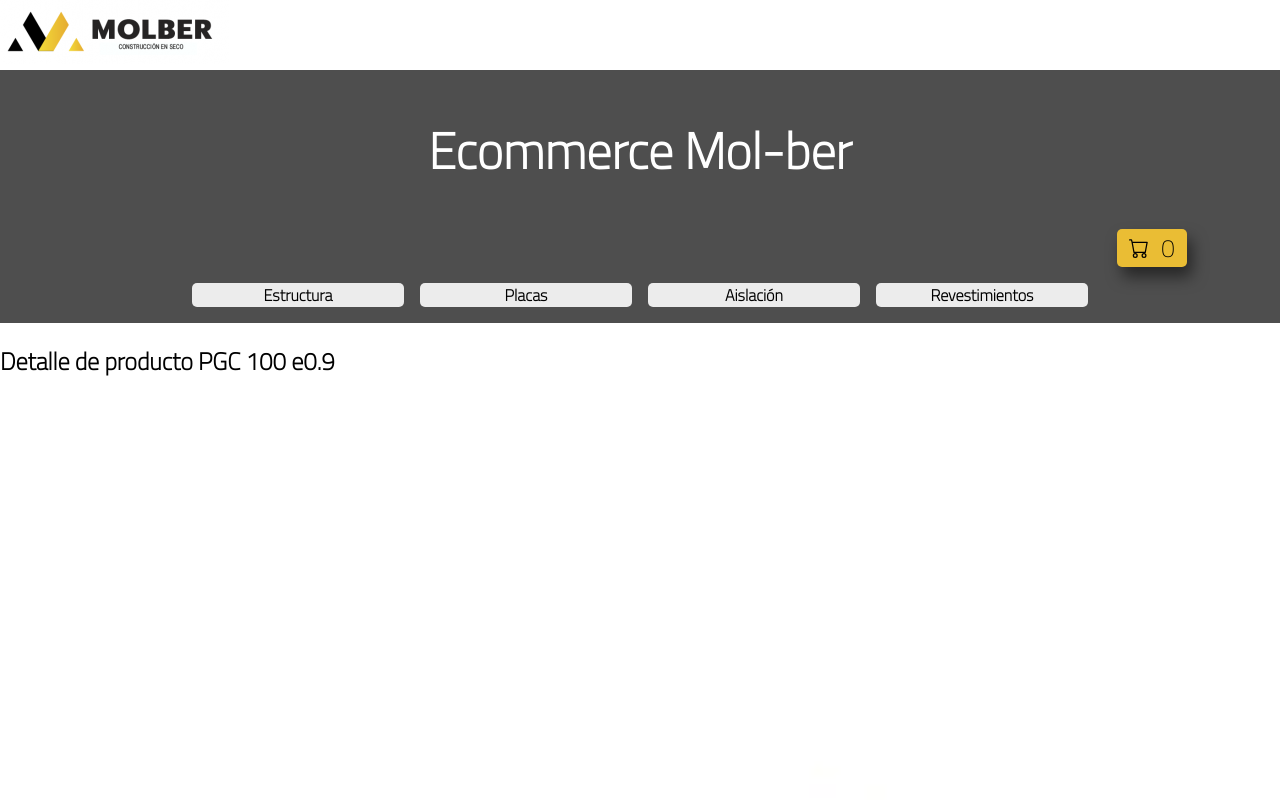
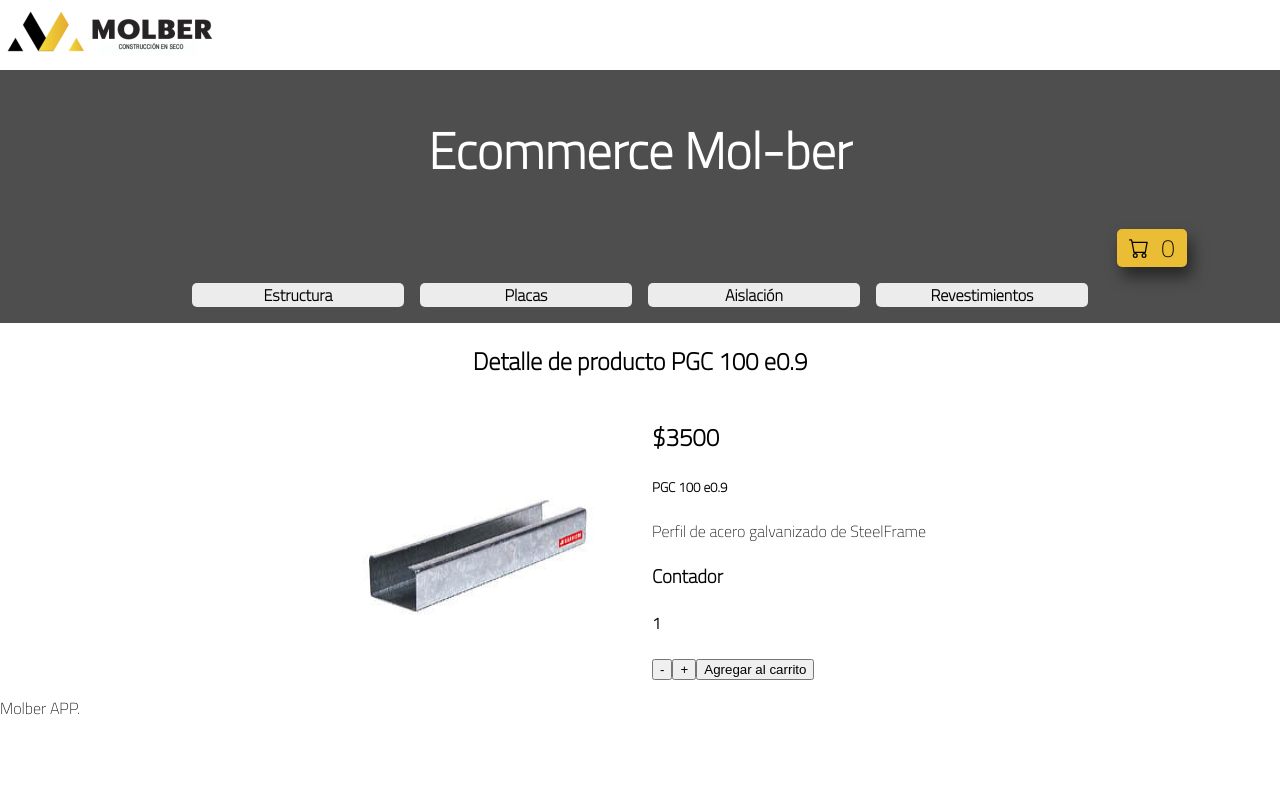
Before and after one commit to GonzaSebastian/react-toledo, a React (Create React App) app: page /item/1 in a window 1280 px wide. Shown: the top 800 px of the page. Built offline with nearby package versions, Linux system fonts and the light colour scheme.

Commit message:
correccion de clases

```diff
--- a/src/App.js
+++ b/src/App.js
@@ -8,12 +8,11 @@ import ItemDetailContainer from './components/ItemDetailContainer/ItemDetailCont
 function App() {
   return (
     <>
-      {/* CORREGIR ROUTE DEL LOGO CON USENAVIGATE */}
       <BrowserRouter>
         <Link to='/'><img src="../images/logomolber.png" alt="imagelogo" /></Link>
         <Navbar/>
         <Routes>
-          <Route path='/' element={<ItemListContainer greeting="¡BIENVENIDOS AL ECOMMERCE DE MOLBER!0" />} />
+          <Route path='/' element={<ItemListContainer greeting="¡BIENVENIDOS AL ECOMMERCE DE MOLBER!" />} />
           <Route path='/category/:categoryId' element={<ItemListContainer />} />
           <Route path='/item/:productId' element={<ItemDetailContainer />} />
         </Routes>
--- a/src/asyncMock.js
+++ b/src/asyncMock.js
@@ -8,7 +8,7 @@ const products = [
         description: 'Perfil de acero galvanizado de SteelFrame',
         category: 'estructura',
         img: '../assets/PGC.png',
-        stock: '100',
+        stock: '4',
     },
     {
         id: '2',
@@ -17,7 +17,7 @@ const products = [
         description: '1,2m x 2,4m espesor 12,5mm. Placa de yeso Standard.',
         category: 'placas',
         img: '../assets/placaStd.jpg',
-        stock: '100',
+        stock: '7',
     },
     {
         id: '3',
@@ -26,7 +26,7 @@ const products = [
         description: 'Rollo 1,2m x 11m',
         category: 'aislacion',
         img: '../assets/FL100.jpg',
-        stock: '100',
+        stock: '4',
     },
     {
         id: '4',
@@ -35,7 +35,7 @@ const products = [
         description: 'Italflex acrilico texturado grano medio x 30 KG.',
         category: 'revestimientos',
         img: '../assets/italflex.jpg',
-        stock: '100',
+        stock: '6',
     }
 ]
 
--- a/src/components/Item/Item.css
+++ b/src/components/Item/Item.css
@@ -1,4 +1,4 @@
-.cart {
+.card {
     display: flex;
     flex-direction: column;
     align-items: center;
@@ -11,6 +11,6 @@
     padding-top: .5rem;
 }
 
-.cartImg{
+.cardImg{
     width: 90%;
 }
--- a/src/components/Item/Item.js
+++ b/src/components/Item/Item.js
@@ -3,8 +3,8 @@ import { Link } from 'react-router-dom'
 
 const Item = ({id, img, category, price, name}) => {
     return (
-        <li className='cart'>
-            <img src={img} alt={name} className='cartImg' />
+        <li className='card'>
+            <img src={img} alt={name} className='cardImg' />
             <p>{category}</p>
             <h1>${price}</h1>
             <h5>{name}</h5>
--- /dev/null
+++ b/src/components/ItemDetail/ItemDetail.css
@@ -0,0 +1,4 @@
+.cardDetail {
+  display: flex;
+  gap: 3rem;
+}
--- a/src/components/ItemDetail/ItemDetail.js
+++ b/src/components/ItemDetail/ItemDetail.js
@@ -1,13 +1,16 @@
 import ItemCount from "../ItemCount/ItemCount"
+import './ItemDetail.css'
 
-const ItemDetail = ({ img, price, name, description }) => {
+const ItemDetail = ({ img, price, name, description, stock }) => {
   return (
-    <div>
+    <div className="cardDetail">
       <img src={img} alt={name} className='cartImg' />
-      <h1>${price}</h1>
-      <h5>{name}</h5>
-      <p>{description}</p>
-      <ItemCount />
+      <section>
+        <h1>${price}</h1>
+        <h5>{name}</h5>
+        <p>{description}</p>
+        <ItemCount stock={stock} onAdd={(count) => console.log('Se agregaron ' + count + ' productos al carrito.')} />
+      </section>
     </div>
   )
 }
--- /dev/null
+++ b/src/components/ItemDetailContainer/ItemDetailContainer.css
@@ -0,0 +1,5 @@
+.listDetail {
+  display: flex;
+  flex-direction: column;
+  align-items: center;
+}
--- a/src/components/ItemDetailContainer/ItemDetailContainer.js
+++ b/src/components/ItemDetailContainer/ItemDetailContainer.js
@@ -2,6 +2,7 @@ import { useParams } from "react-router-dom"
 import { useEffect, useState } from "react"
 import { getProductById } from "../../asyncMock"
 import ItemDetail from "../ItemDetail/ItemDetail"
+import './ItemDetailContainer.css'
 
 const ItemDetailContainer = () => {
   const { productId } = useParams()
@@ -15,7 +16,7 @@ const ItemDetailContainer = () => {
   }, [productId])
 
   return (
-    <div>
+    <div className="listDetail">
       <h2>Detalle de producto {product.name}</h2>
       <ItemDetail {...product} />
     </div>
--- a/src/components/ItemList/ItemList.css
+++ b/src/components/ItemList/ItemList.css
@@ -1,4 +1,4 @@
-.cartList {
+.cardList {
     display: flex;
     flex-direction: row;
     flex-wrap: wrap;
--- a/src/components/ItemList/ItemList.js
+++ b/src/components/ItemList/ItemList.js
@@ -3,7 +3,7 @@ import './ItemList.css'
 
 const ItemList = ( {products} ) => {
     return (
-        <ul className='cartList'>
+        <ul className='cardList'>
             {products.map(prod => <Item key={prod.id} {...prod} />)}
         </ul>
     )
```
